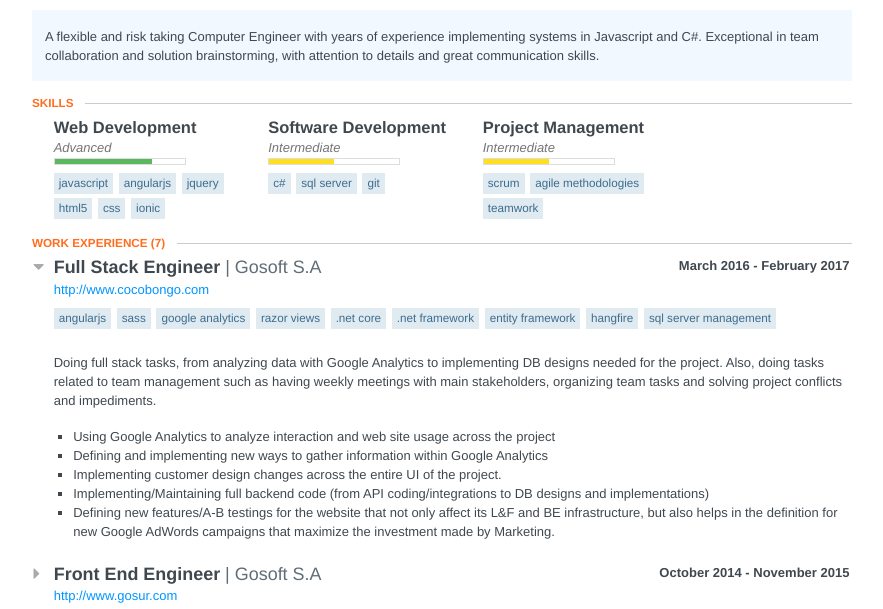
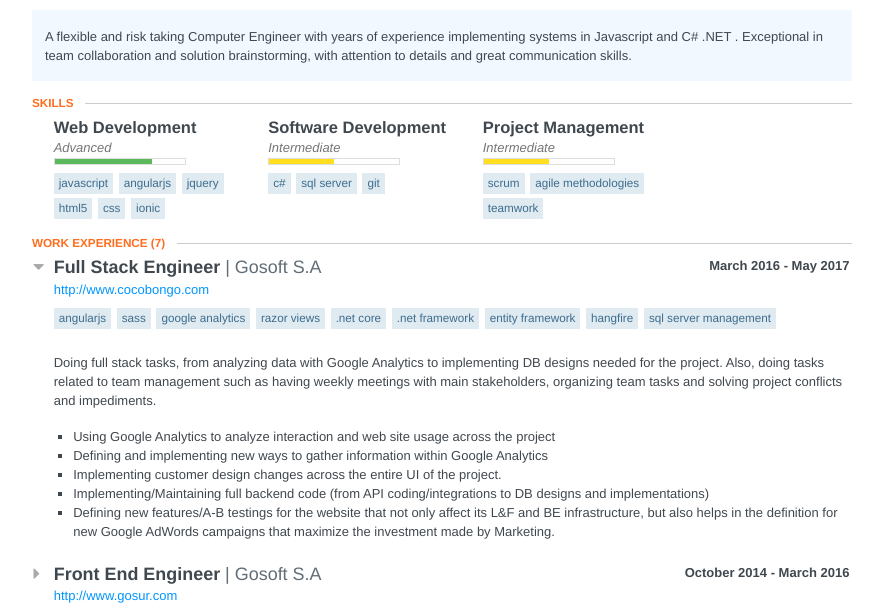
Before and after one commit to chmartinez/my-resume, a website: page resume.html in a window 1280 px wide. Shown: the part 191-800 px from the top of the page, without its empty margins (198-1081 px from the left). Drawn offline with Linux system fonts and the light colour scheme.

Commit message:
Updating values on resume

```diff
--- a/resume.html
+++ b/resume.html
@@ -735,7 +735,7 @@ ul.courses li:hover {
 
 					<section class="section main-summary">
 						<section>
-							<div><p>A flexible and risk taking Computer Engineer with years of experience implementing systems in Javascript and C#. Exceptional in team collaboration and solution brainstorming, with attention to details and great communication skills.</p></div>
+							<div><p>A flexible and risk taking Computer Engineer with years of experience implementing systems in Javascript and C# .NET . Exceptional in team collaboration and solution brainstorming, with attention to details and great communication skills.</p></div>
 						</section>
 					</section>
 
@@ -812,7 +812,7 @@ ul.courses li:hover {
 											March 2016
 										</span>
 										<span class="endDate">
-											- February 2017
+											- May 2017
 										</span>
 									</div>
 								</header>
@@ -860,7 +860,7 @@ ul.courses li:hover {
 											October 2014
 										</span>
 										<span class="endDate">
-											- November 2015
+											- March 2016
 										</span>
 									</div>
 								</header>
```
Also changed, not shown: README.md, 1 other file.
